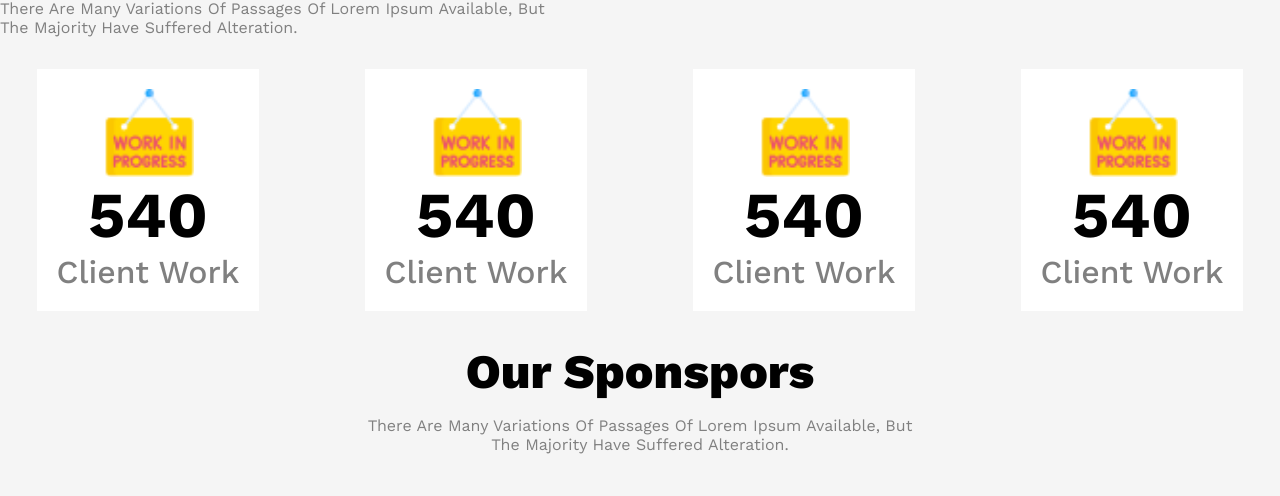
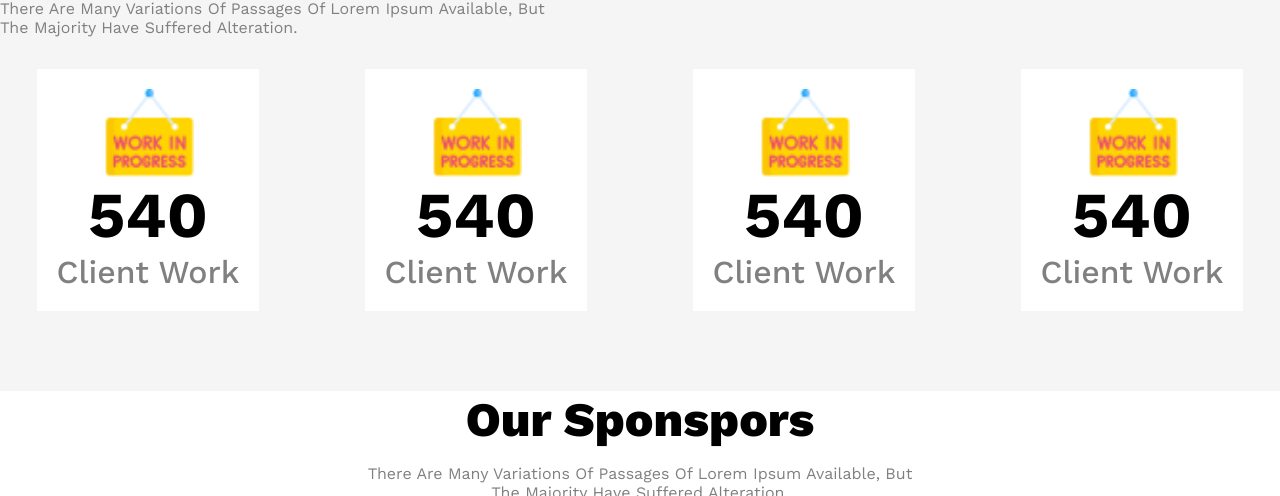
Before and after one commit to alvinmonir411/g3-architects, a plain HTML site: page index.html in a window 1280 px wide. Shown: the part 2920-3416 px from the top of the page. Drawn offline with nearby package versions, Linux system fonts and the light colour scheme.

Commit message:
coorect the spacing

```diff
--- a/style.css
+++ b/style.css
@@ -233,6 +233,12 @@ section {
   }
 }
 /* sponsor section */
+.sponsor {
+  margin-top: 5rem;
+  background-color: white;
+  margin-bottom: 5rem;
+  padding: auto;
+}
 .sponsor h1 {
   font-size: 3rem;
   font-weight: 800;
```
